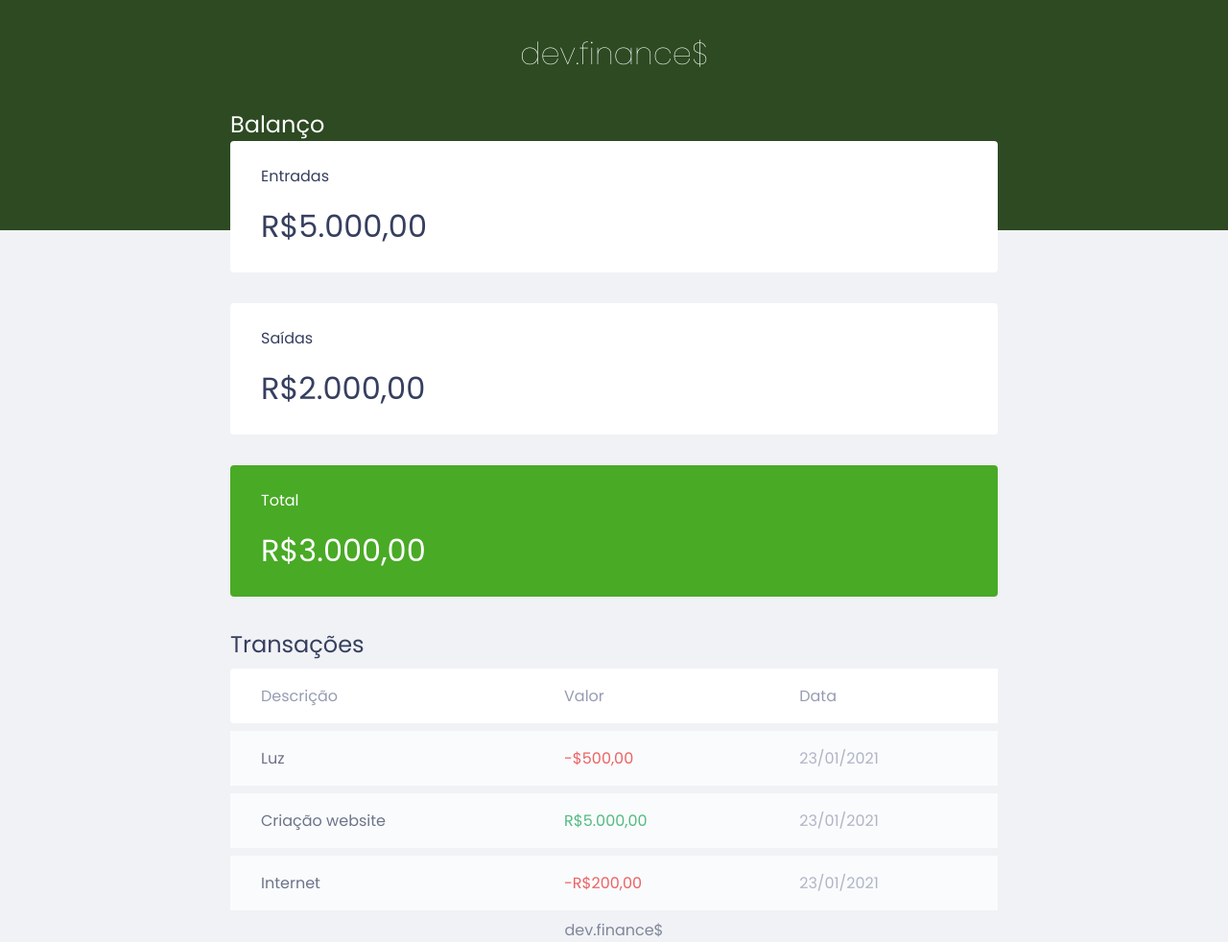
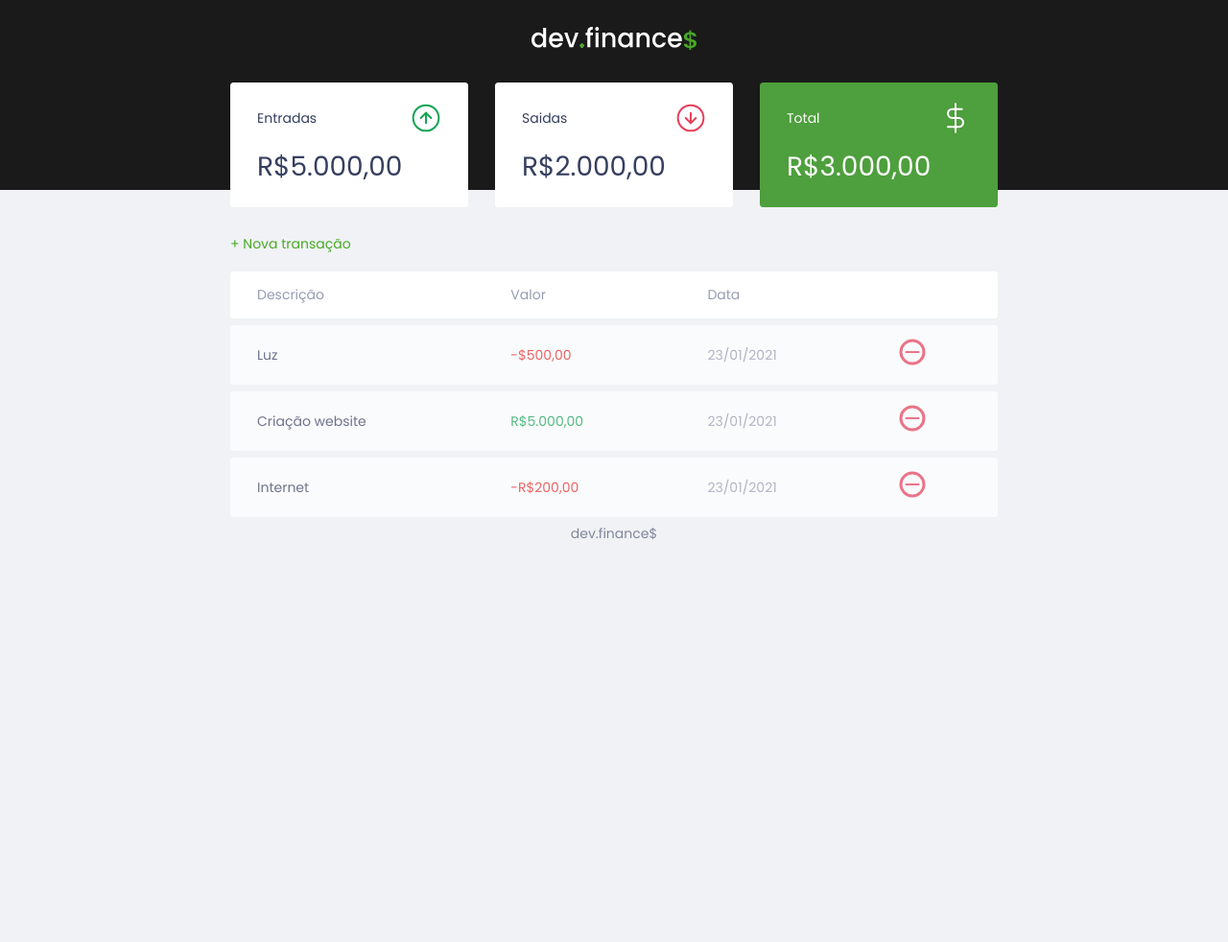
Before and after one commit to ccszanin/dev-finance, a plain HTML site: page index.html in a window 1280 px wide. Shown: the whole page at 96% size. After the commit the page ends 800 px from the top, so only its background shows below. Drawn offline with Linux system fonts and the light colour scheme; a web font is replaced by a local one.

Commit message:
Style changes and adaptations for different devices

```diff
--- a/index.html
+++ b/index.html
@@ -16,25 +16,34 @@
 <body>
 
     <header>
-        <h1 id="logo">dev.finance$</h1>
+        <img src="./assets/logo.svg" alt="Logo Dev Finance">
     </header>
 
     <main class="container">
         <Section id="balance">
-            <h2>Balanço</h2>
+            <h2 class="sr-only">Balanço</h2>
 
             <div class="card">
-                <h3>Entradas</h3>
+                <h3>
+                    <span>Entradas</span>
+                    <img src="./assets/income.svg" alt="Imagem de entradas">
+                </h3>
                 <p>R$5.000,00</p>
             </div>
 
             <div class="card">
-                <h3>Saídas </h3>
+                <h3>
+                    <span>Saidas</span>
+                    <img src="./assets/expense.svg" alt="Imagem de Saidas">
+                </h3>
                 <p>R$2.000,00</p>
             </div>
 
             <div class="card total">
-                <h3>Total</h3>
+                <h3>
+                    <span>Total</span>
+                    <img src="./assets/total.svg" alt="Imagem de total">
+                </h3>
                 <p>R$3.000,00</p>
             </div>
 
@@ -42,13 +51,17 @@
 
 
         <section id="transaction">
-            <h2>Transações</h2>
+            <h2 class="sr-only">Transações</h2>
+
+              <a href="#"   class="button new">+ Nova transação</a>
+
             <table id="data-table">
                 <thead>
                     <tr>
                         <th>Descrição</th>
                         <th>Valor</th>
                         <th>Data</th>
+                        <th></th>
                     </tr>
                 </thead>
                 <tbody>
@@ -56,16 +69,28 @@
                         <td class="description">Luz</td>
                         <td class="expense">-$500,00</td>
                         <td class="date">23/01/2021</td>
+                        <td>
+                            <img src="./assets/minus.svg" alt="remover transação">
+                       </td>
                     </tr>
                     <tr>
                         <td class="description">Criação website</td>
                         <td class="income">R$5.000,00</td>
                         <td class="date">23/01/2021</td>
+
+                        <td>
+                            <img src="./assets/minus.svg" alt="remover transação">
+                       </td>
                     </tr>
                     <tr>
                         <td class="description">Internet</td>
                         <td class="expense">-R$200,00</td>
                         <td class="date">23/01/2021</td>
+
+                        <td>
+                            <img src="./assets/minus.svg" alt="remover transação">
+                       </td>
+
                     </tr>
                 </tbody>
             </table>
--- a/style.css
+++ b/style.css
@@ -8,17 +8,36 @@
    box-sizing: border-box;
 }
 
+html{
+    font-size: 93.75%; /*15 px*/
+}
+
 body{
     background:  #f0f2f5;
     font-family: 'Poppins' , sans-serif
 }
-.container{
+
+.sr-only{
+    position: absolute;
+    width: 1px;
+    height: 1px;
+    padding: 0;
+    margin: -1px;
+    overflow: hidden;
+    clip: rect(0 0 0 0);
+    white-space: nowrap;
+    border-width: 0;
+
+}
+
+.container {
     width: min(90vw, 800px);
 
     margin: auto;
 }
+
 /* Titles===============================================================*/
-h2{
+h2 {
     margin-top: 3.2 rem;
     margin-bottom:0.8 rem;
     color:var(--dark-blue);
@@ -26,15 +45,25 @@ h2{
     font-weight: normal;
 }
 
+/* Links and buttons===============================================================*/
+a {
+    color: #49AA26;
+    text-decoration: none;
+}
 
+a:hover {
+    color: #3dd705;
+}
 
+.button.new {
+    display: inline-block;
+    margin-bottom: .8rem;
 
+}
 
-/* Header=============================================================*/
-
-
-header{
-    background: #2D4a22;
+/* Header==============================================================*/
+header {
+    background: #191A19;
     padding: 2rem 0 10rem;
     text-align: center;
 }
@@ -44,8 +73,9 @@ header{
       font-weight: 100;
 }
 
+
 /*Balance ====================================================================*/
-#balance{
+#balance {
     margin-top: -8rem;
 }
 
@@ -54,6 +84,8 @@ header{
     margin-top:0;
 
 }
+
+
 /* Cards  ====================================================================*/
 .card{
         background: white;
@@ -70,6 +102,10 @@ header{
        font-weight:  normal;
        font-size: 1rem;
 
+       display:flex;
+       align-items: center;
+       justify-content:space-between;
+
 }
 
 .card p{
@@ -81,22 +117,36 @@ header{
 }
 
 .card.total {
-        background: #49AA26;
+        background: #4E9F3D;
         color: white;
 
 
 }
 
+
 /*Table ====================================================================*/
+#transaction{
+    display:block;
+    width: 100%;
+    overflow-x: auto;
+}
 #data-table {
     width: 100%;
     border-spacing: 0 0.5rem;
     color: #969cb3;
+
+
 }
 
 table thead tr th:first-child,
-table thead tr td:first-child{
+table tbody tr td:first-child
+{
     border-radius: 0.25rem 0 0 0.25rem;
+}
+
+table thead tr th:last-child,
+table tbody tr td:last-child{
+    border-radius: 0 0.25rem 0.25rem 0;
 }
 
 table thead th{
@@ -134,8 +184,9 @@ td.income{
 td.expense{
     color: #e92929;
 }
+
+
 /*Footer ====================================================================*/
-
 footer{
     text-align: center;
     padding: 4rem 0 2 rem;
@@ -143,3 +194,18 @@ footer{
 
     opacity:0.6;
 }
+
+/*Responsive====================================================================*/
+
+@media (min-width: 800px){
+    html {
+        font-size: 87.5%;
+    }
+
+    #balance{
+        display: grid;
+        grid-template-columns: repeat(3, 1fr);
+        gap: 2rem;
+    }
+
+}
```
Also changed, not shown: assets/expense.svg (added), assets/income.svg (added), assets/logo.svg (added), assets/minus.svg (added), assets/plus.svg (added), assets/total.svg (added).
